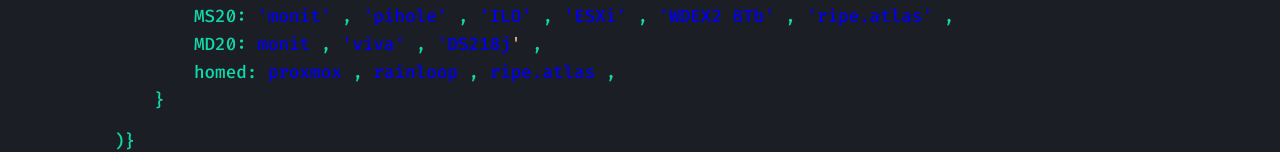
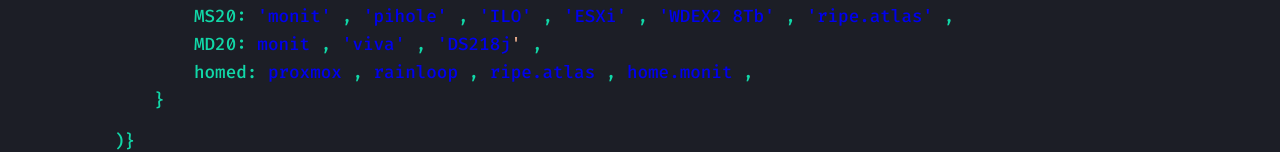
Before and after one commit to brjppru/brjppru.github.io, a plain HTML site: page index.html in a window 1280 px wide. Shown: the part 707-859 px from the top of the page. Drawn offline with Linux system fonts and the light colour scheme.

Commit message:
Update index.html
home monit

```diff
--- a/index.html
+++ b/index.html
@@ -328,6 +328,11 @@
                                     <span class="value"><a href='https://atlas.ripe.net/probes/1002179/'>ripe.atlas</a></span>
                                     <span class="name">,</span>
 
+                                    <span class="value"><a href='http://192.168.0.40:2222/'>home.monit</a></span>
+                                    <span class="name">,</span>
+
+
+
 
                             </li>
 
```
